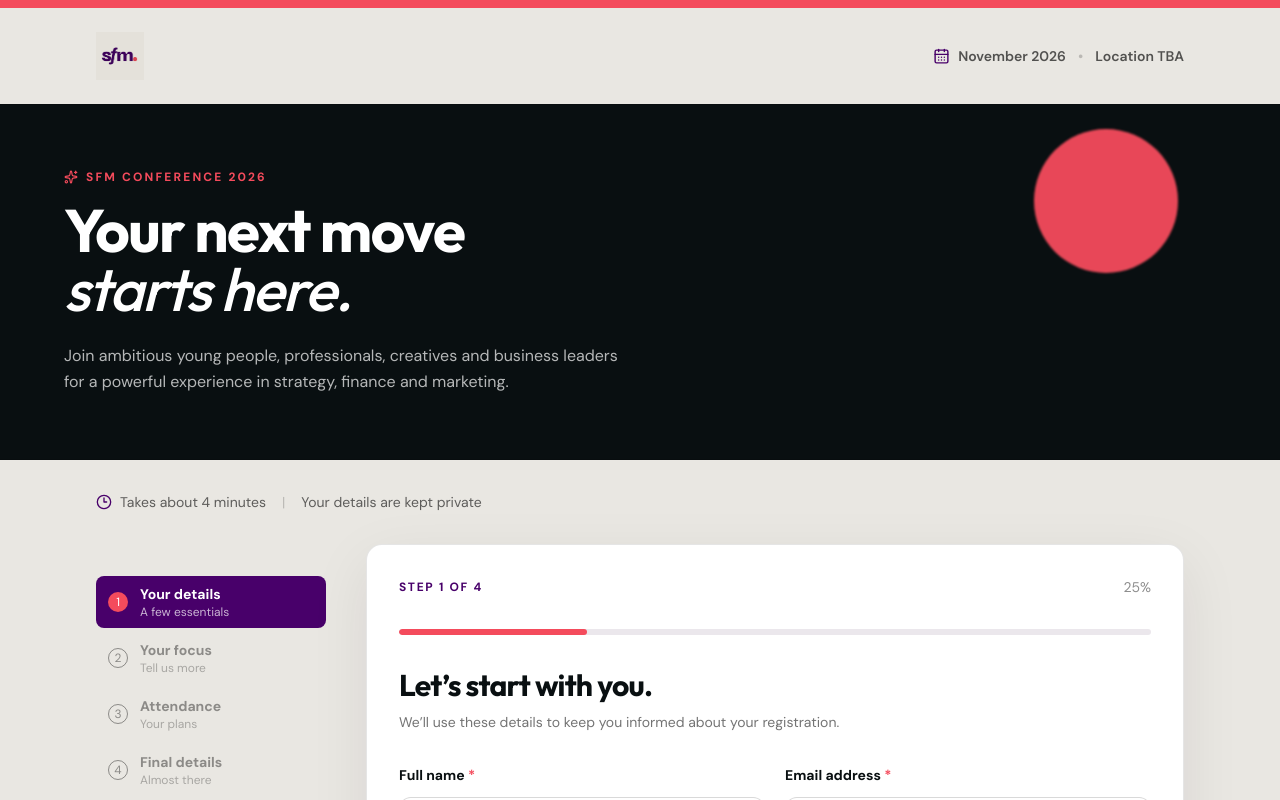
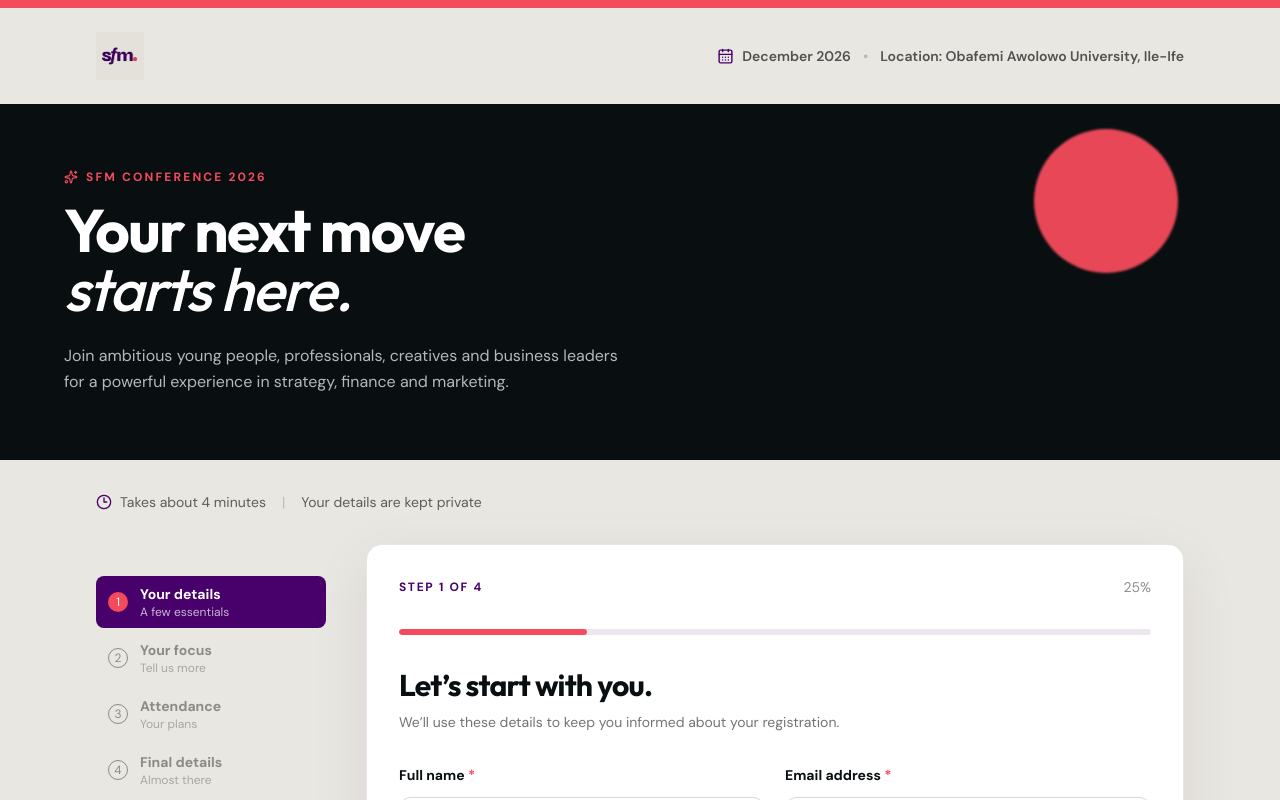
Before and after one commit to AlfieDevEye/sfmregister, a React (Vite) app: page / in a window 1280 px wide. Shown: the top 800 px of the page. Built offline with nearby package versions, Linux system fonts and the light colour scheme.

Commit message:
made changes

```diff
--- a/src/App.jsx
+++ b/src/App.jsx
@@ -61,7 +61,7 @@ function App() {
     <div className="h-2 bg-coral" />
     <header className="mx-auto flex max-w-6xl items-center justify-between px-5 py-6 sm:px-8">
       <img src="/sfm-logo.png" className="h-10 w-auto mix-blend-multiply sm:h-12" alt="SFM" />
-      <div className="hidden items-center gap-2 text-sm font-semibold text-black/65 sm:flex"><CalendarDays size={17} className="text-sfm" /> November 2026 <span className="mx-1 text-black/20">•</span> Location TBA</div>
+      <div className="hidden items-center gap-2 text-sm font-semibold text-black/65 sm:flex"><CalendarDays size={17} className="text-sfm" /> December 2026 <span className="mx-1 text-black/20">•</span> Location: Obafemi Awolowo University, Ile-Ife</div>
     </header>
 
     <section className="relative border-y border-black/10 bg-ink px-5 py-12 text-white sm:px-8 sm:py-16">
```
